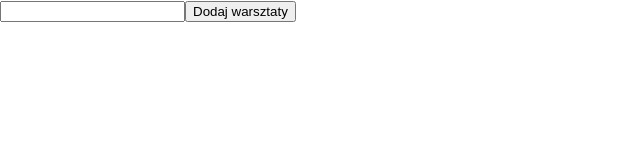
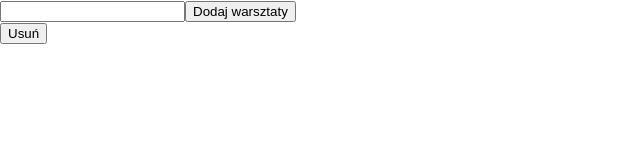
Before and after one commit to jan-lewandoski/react-intro, a React (Create React App) app: page / in a window 1280 px wide. Shown: the top 160 px of the page, without its empty margins (0-640 px from the left). Built offline with nearby package versions, Linux system fonts and the light colour scheme.

Commit message:
Add Workshop component with props

```diff
--- /dev/null
+++ b/src/components/Workshop/Workshop.js
@@ -0,0 +1,10 @@
+const Workshop = ({ name, onDelete }) => {
+  return (
+    <div>
+      {name}
+      <button onClick={() => onDelete(name)}>Usuń</button>
+    </div>
+  );
+};
+
+export default Workshop;
--- a/src/containers/App/App.js
+++ b/src/containers/App/App.js
@@ -1,4 +1,5 @@
 import { useState, useEffect } from "react";
+import Workshop from "../../components/Workshop/Workshop";
 
 function App() {
   const [workshops, setWorkshops] = useState([]);
@@ -32,11 +33,16 @@ function App() {
     setName(event.target.value);
   };
 
+  const handleDelete = (name) => {
+    const updatedWorkshops = workshops.filter((n) => n !== name);
+    setWorkshops(updatedWorkshops);
+  };
+
   return (
     <div>
       <input value={name} onChange={handleChange} />
       <button onClick={handleClick}>Dodaj warsztaty</button>
-      <p>{workshops.join(",")}</p>
+      <Workshop name={workshops[0]} onDelete={handleDelete} />
     </div>
   );
 }
```
